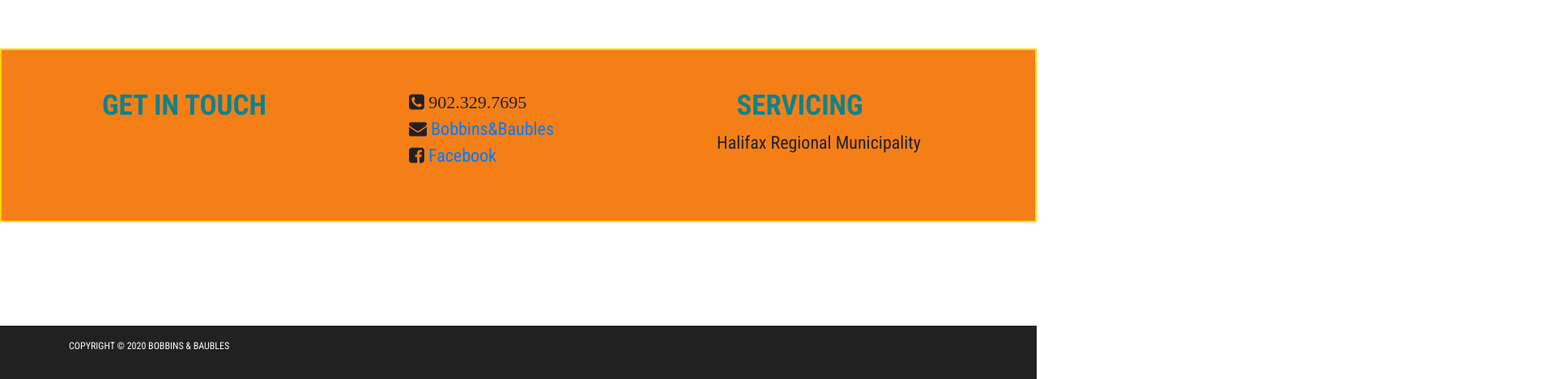
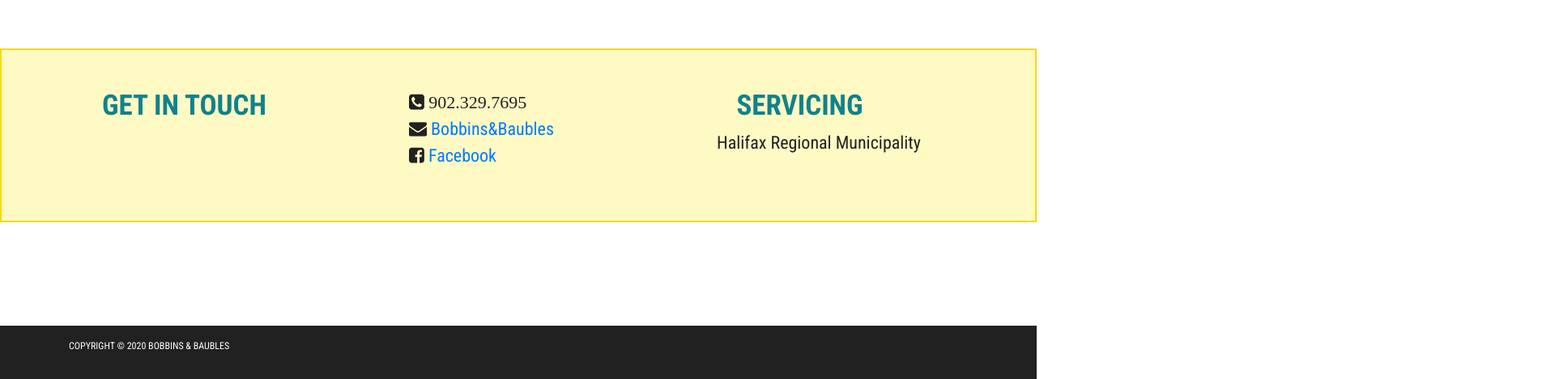
Before and after one commit to bantling/bobbins.and.baubles.github.io, a plain HTML site: page index.html in a window 1280 px wide. Shown: the part 2871-3340 px from the top of the page at 81% size, 1920 px wide, since content can reach past the window. Drawn offline with nearby package versions, Linux system fonts and the light colour scheme; files whose address does not match are found by name.

Commit message:
Update style.css

```diff
--- a/css/style.css
+++ b/css/style.css
@@ -315,7 +315,7 @@ h2 {
 /* ======= Contact ====== */
 
 .contact {
-	background-color:#F57F17 ;
+	background-color: #FFF9C4;
 	border: 2px solid #FFD700;
         margin: 8em 0;
 	padding: 3em 0;
```
